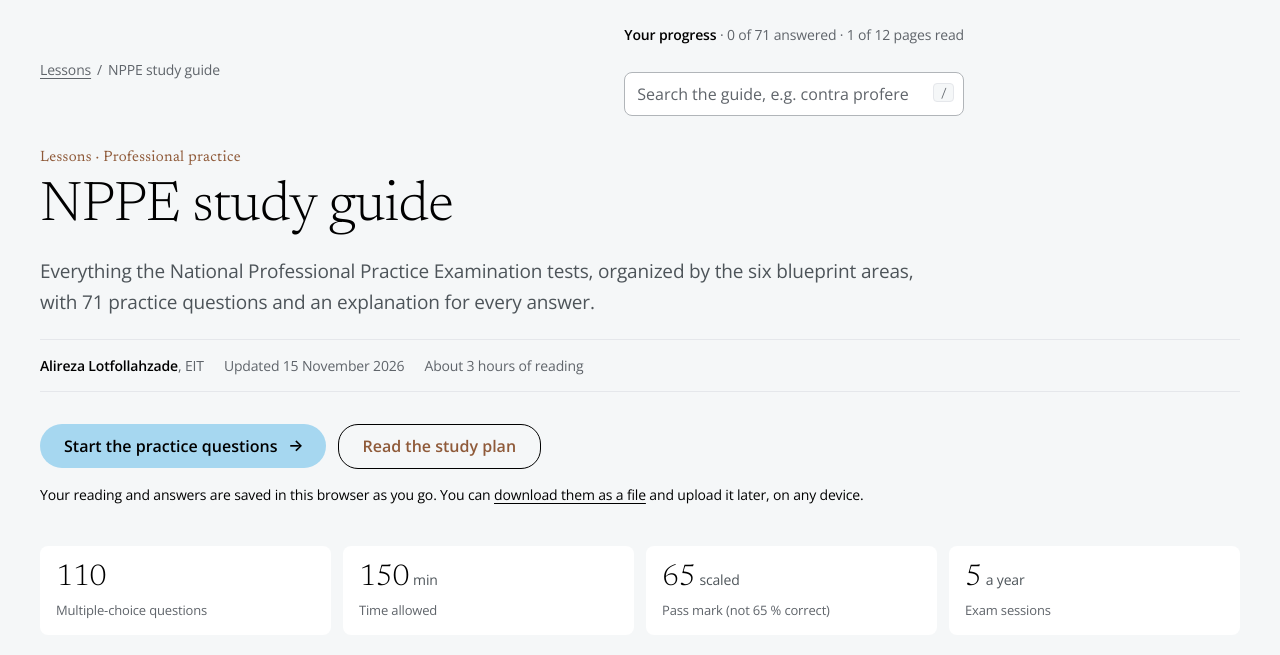
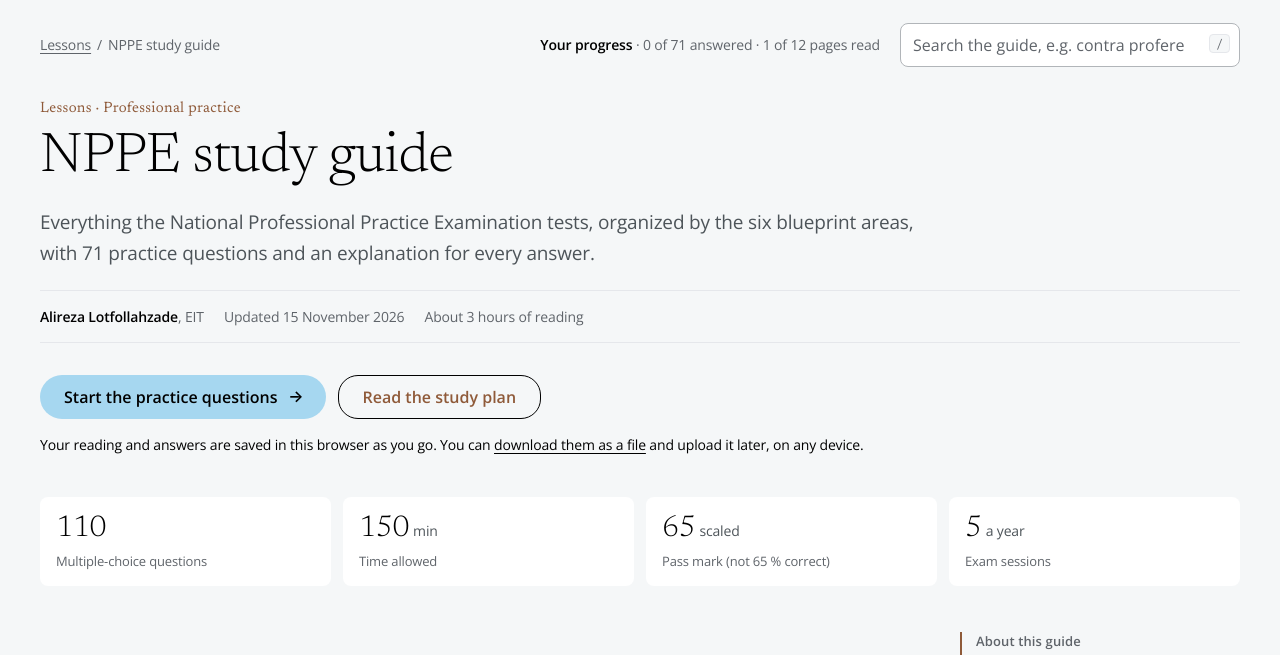
Before and after one commit to alotfi73/alotfi73.github.io, a plain HTML site: page lessons/nppe/index.html in a window 1280 px wide. Shown: the part 74-729 px from the top of the page. Drawn offline with nearby package versions, Linux system fonts and the light colour scheme.

Commit message:
Add files via upload

```diff
--- a/lessons/nppe/index.html
+++ b/lessons/nppe/index.html
@@ -129,11 +129,11 @@ h1{font:300 56px/1.12 var(--f-display);letter-spacing:-0.01em;max-width:900px}
 
 /* Guide toolbar: breadcrumb, progress, guide search */
 .toolbar{display:flex;align-items:center;justify-content:space-between;gap:12px 24px;flex-wrap:wrap;padding:24px 0 0}
-.tools{display:flex;align-items:center;gap:10px 20px;flex-wrap:wrap}
-.prog{font-size:14px;color:var(--ink-subtle);font-variant-numeric:tabular-nums}
+.tools{display:flex;align-items:center;justify-content:flex-end;gap:10px 20px;flex-wrap:wrap;margin-left:auto}
+.prog{font-size:14px;color:var(--ink-subtle);font-variant-numeric:tabular-nums;margin:0}
 .prog a{color:var(--ink);font-weight:600;text-decoration:none}
 .prog a:hover{text-decoration:underline}
-.search{position:relative;width:min(340px,100%)}
+.search{position:relative;width:340px;max-width:100%}
 .search input{width:100%;height:44px;border:1px solid var(--border-strong);border-radius:8px;background:var(--surface);padding:10px 40px 10px 12px;font:400 16px var(--f-body);color:var(--ink)}
 .search input:focus{border-color:var(--interactive)}
 .search input::placeholder{color:var(--ink-subtle)}
```
